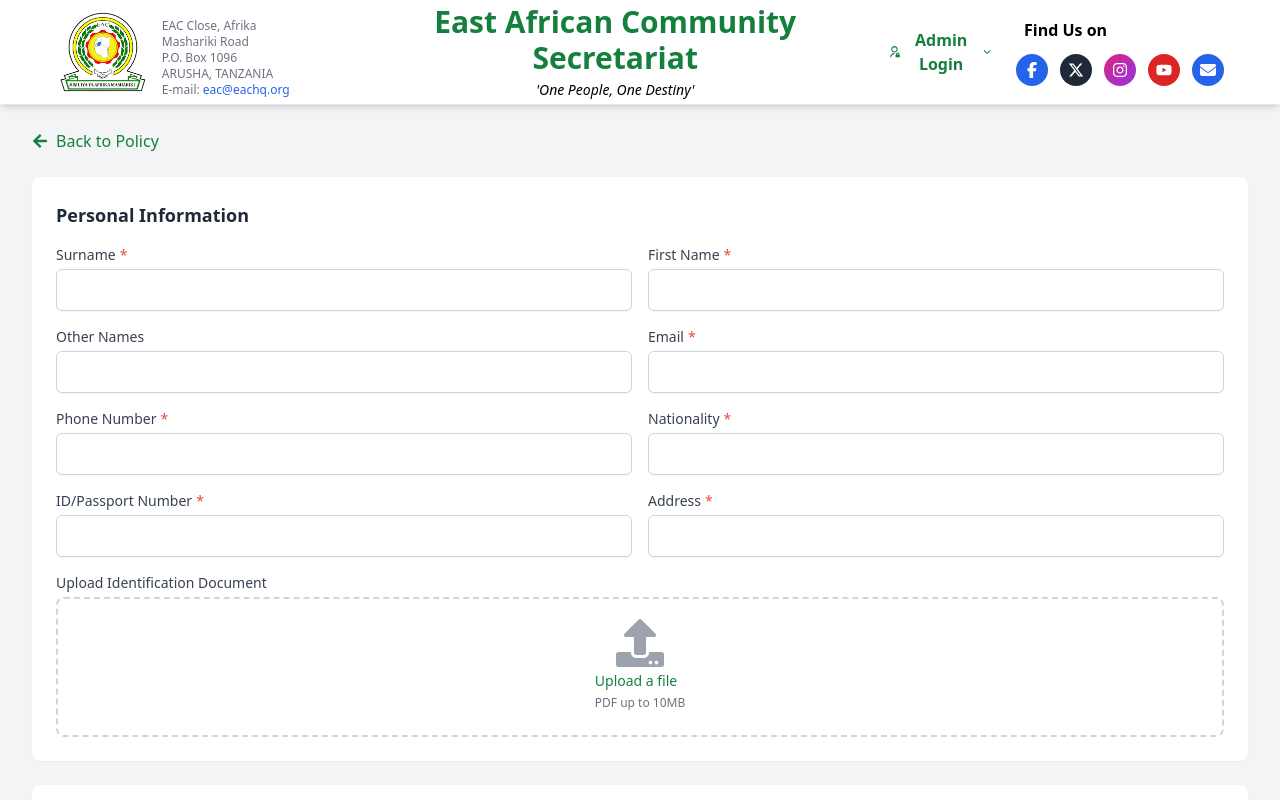
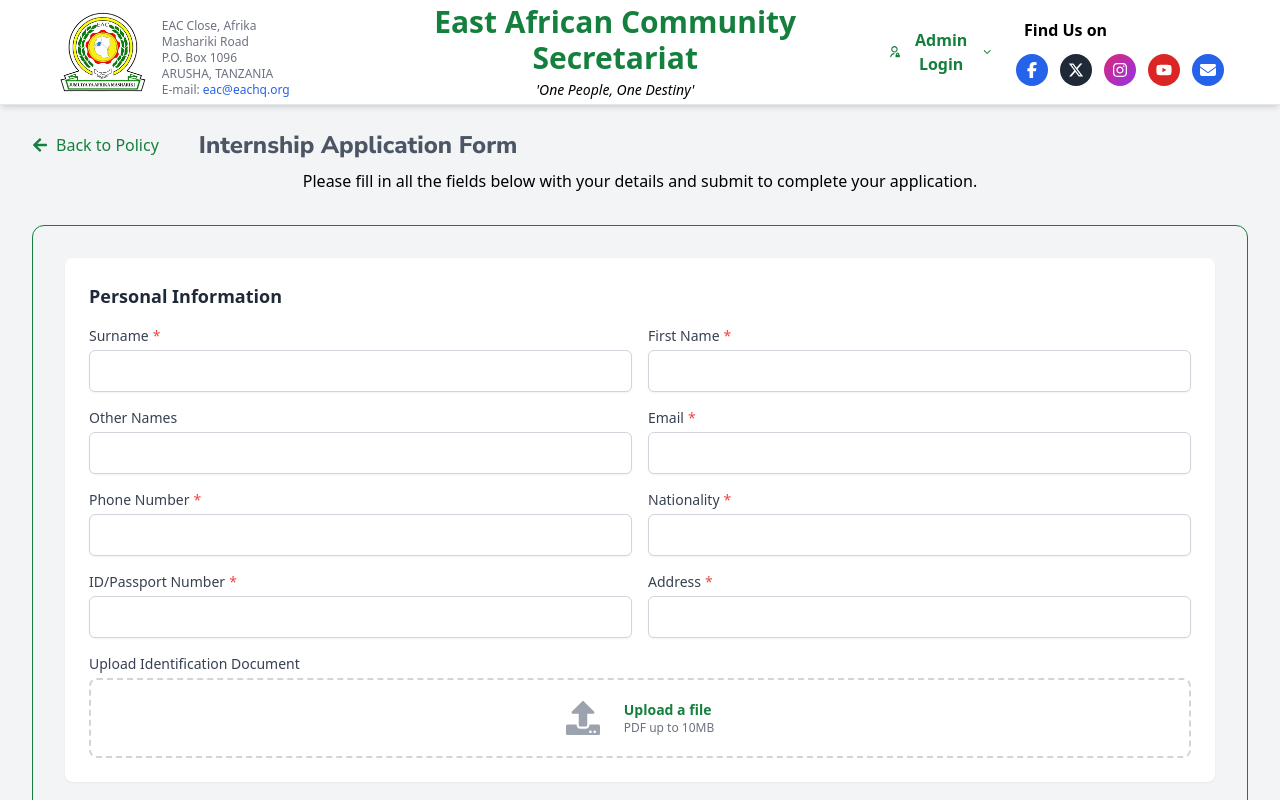
Before and after one commit to supa-modo/internships-portal-revamp, a React (Vite) app: page /applications in a window 1280 px wide. Shown: the top 800 px of the page. Built offline with nearby package versions, Linux system fonts and the light colour scheme.

Commit message:
Update internship policy title and adjust spacing in login components for improved layout

```diff
--- a/src/components/auth/Login.jsx
+++ b/src/components/auth/Login.jsx
@@ -73,7 +73,7 @@ const LoginPage = () => {
       className="flex items-center justify-center min-h-screen bg-cover bg-center font-inter p-4 sm:p-6"
       style={{ backgroundImage: `url(${bg_image})` }}
     >
-      <section className="relative bg-white bg-opacity-90 p-6 sm:p-8 rounded-3xl shadow-lg w-full max-w-2xl mx-4">
+      <section className="relative bg-white bg-opacity-90 p-6 sm:p-8 rounded-3xl shadow-lg w-full max-w-2xl">
         {/* Close Button */}
         <button
           className="absolute top-5 right-5 text-red-500 hover:text-red-700 font-extrabold text-xl"
@@ -83,7 +83,7 @@ const LoginPage = () => {
         </button>
 
         {/* Logo */}
-        <div className="text-center mb-3">
+        <div className="text-center mb-2 sm:mb-3">
           <img
             src={logo}
             alt="Logo"
@@ -92,13 +92,13 @@ const LoginPage = () => {
           <h2 className="text-center font-extrabold text-xl sm:text-2xl text-primary-700">
             East African Community Secretariat
           </h2>
-          <p className="mt-2 font-bold text-sm sm:text-base text-gray-500">
+          <p className="mt-1 font-bold text-sm sm:text-base text-gray-500">
             Sign in to access your Account
           </p>
         </div>
 
         {/* Login Form */}
-        <form onSubmit={handleSubmit} className="space-y-3 md:px-14">
+        <form onSubmit={handleSubmit} className="sm:space-y-3 space-y-2 md:px-14">
           {/* Error Message */}
           {error && (
             <p
@@ -157,15 +157,15 @@ const LoginPage = () => {
                 id="rememberMe"
                 checked={rememberMe}
                 onChange={(e) => setRememberMe(e.target.checked)}
-                className="w-4 h-4 text-green-700 border-gray-300 rounded focus:ring-green-700"
+                className="w-4 sm:h-4 text-green-700 border-gray-300 rounded focus:ring-green-700"
               />
-              <label className="ml-2 text-sm font-semibold text-green-700">
+              <label className="ml-2 text-xs sm:text-sm sm:font-semibold sm:font-sans font-open-sans font-bold text-gray-600">
                 Remember Me
               </label>
             </div>
             <a
               href="#"
-              className="text-sm font-semibold text-primary-600 hover:underline"
+              className="text-xs sm:text-sm sm:font-sans font-open-sans font-bold text-primary-700 hover:underline"
             >
               Forgot your password?
             </a>
--- a/src/pages/Applications.jsx
+++ b/src/pages/Applications.jsx
@@ -168,18 +168,18 @@ const ApplicationForm = () => {
         {label}
       </label>
       <div
-        className={`mt-1 flex justify-center px-6 pt-5 pb-6 border-2 border-dashed rounded-lg ${
+        className={`mt-1 flex justify-center px-6 py-3 md:py-5 border-2 border-dashed rounded-lg ${
           error ? "border-red-300" : "border-gray-300"
         }`}
       >
-        <div className="space-y-1 text-center">
+        <div className=" flex space-x-6 items-center text-center">
           <FaUpload
-            className={`mx-auto h-12 w-12 ${
-              error ? "text-red-400" : "text-gray-400"
-            }`}
+            size={34}
+            className={`mx-auto ${error ? "text-red-400" : "text-gray-400"}`}
           />
+          <div>
             <div className="flex text-sm text-gray-600">
-            <label className="relative cursor-pointer bg-white rounded-md font-medium text-primary-700 hover:text-primary-800">
+              <label className="relative cursor-pointer bg-white rounded-md font-bold text-primary-700 hover:text-primary-800">
                 <span>Upload a file</span>
                 <input
                   type="file"
@@ -191,6 +191,7 @@ const ApplicationForm = () => {
               </label>
             </div>
             <p className="text-xs text-gray-500">PDF up to 10MB</p>
+          </div>
         </div>
       </div>
       {error && <p className="mt-1 text-sm text-red-600">{error}</p>}
@@ -228,16 +229,28 @@ const ApplicationForm = () => {
   return (
     <div className="min-h-screen bg-gray-100">
       <Header />
-      <main className="max-w-screen-xl mx-auto px-4 sm:px-6 lg:px-8 py-6">
+      <main className="max-w-screen-2xl mx-auto px-4 sm:px-6 lg:px-8 py-6">
+        <div className="mb-8">
+          <div className="flex items-center space-x-10 mb-2">
             <button
               onClick={() => navigate(-1)}
-          className="flex items-center text-primary-700 hover:text-primary-800 mb-6"
+              className="flex items-center text-sm sm:text-base text-primary-700 hover:text-primary-800"
             >
               <FaArrowLeft className="mr-2" /> Back to Policy
             </button>
+            <h2 className="text-lg md:text-2xl  font-nunito-sans font-extrabold text-gray-600">
+              Internship Application Form
+            </h2>
+          </div>
+          <p className="text-center text-sm md:text-base">
+            Please fill in all the fields below with your details and submit to
+            complete your application.
+          </p>
+        </div>
 
         <ErrorBanner message={submitError} />
 
+        <div className="border border-green-700 bg-gray-100 p-2 md:p-8 rounded-xl">
           <form onSubmit={handleSubmit} noValidate>
             <FormSection title="Personal Information">
               <Input
@@ -469,6 +482,7 @@ const ApplicationForm = () => {
               </button>
             </div>
           </form>
+        </div>
       </main>
     </div>
   );
--- a/src/pages/Homepage.jsx
+++ b/src/pages/Homepage.jsx
@@ -15,7 +15,7 @@ const HomePage = () => {
           {/* Policy Header */}
           <div className="bg-green-700 text-center px-6 py-6 sm:px-8">
             <h2 className="text-lg md:text-2xl font-nunito-sans font-extrabold text-white">
-              EAC Internship Policy
+              East African Community Internship Policy
             </h2>
             <p className="mt-2 text-sm md:text-base text-primary-100">
               Please review our internship policy before proceeding with your
```
Also changed, not shown: src/pages/Home.jsx (deleted). Lines whose indentation alone changed are shown as unchanged.
